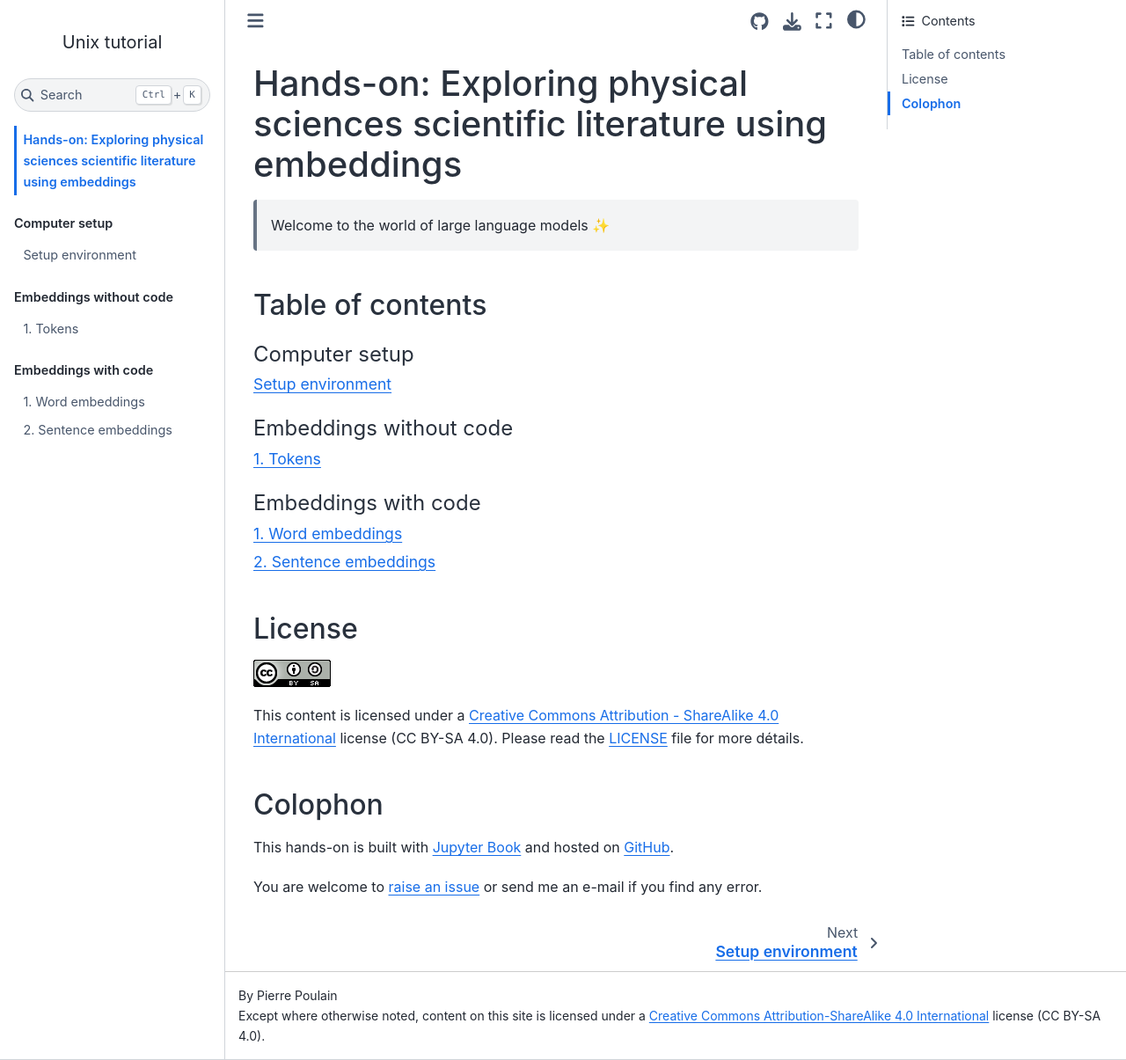
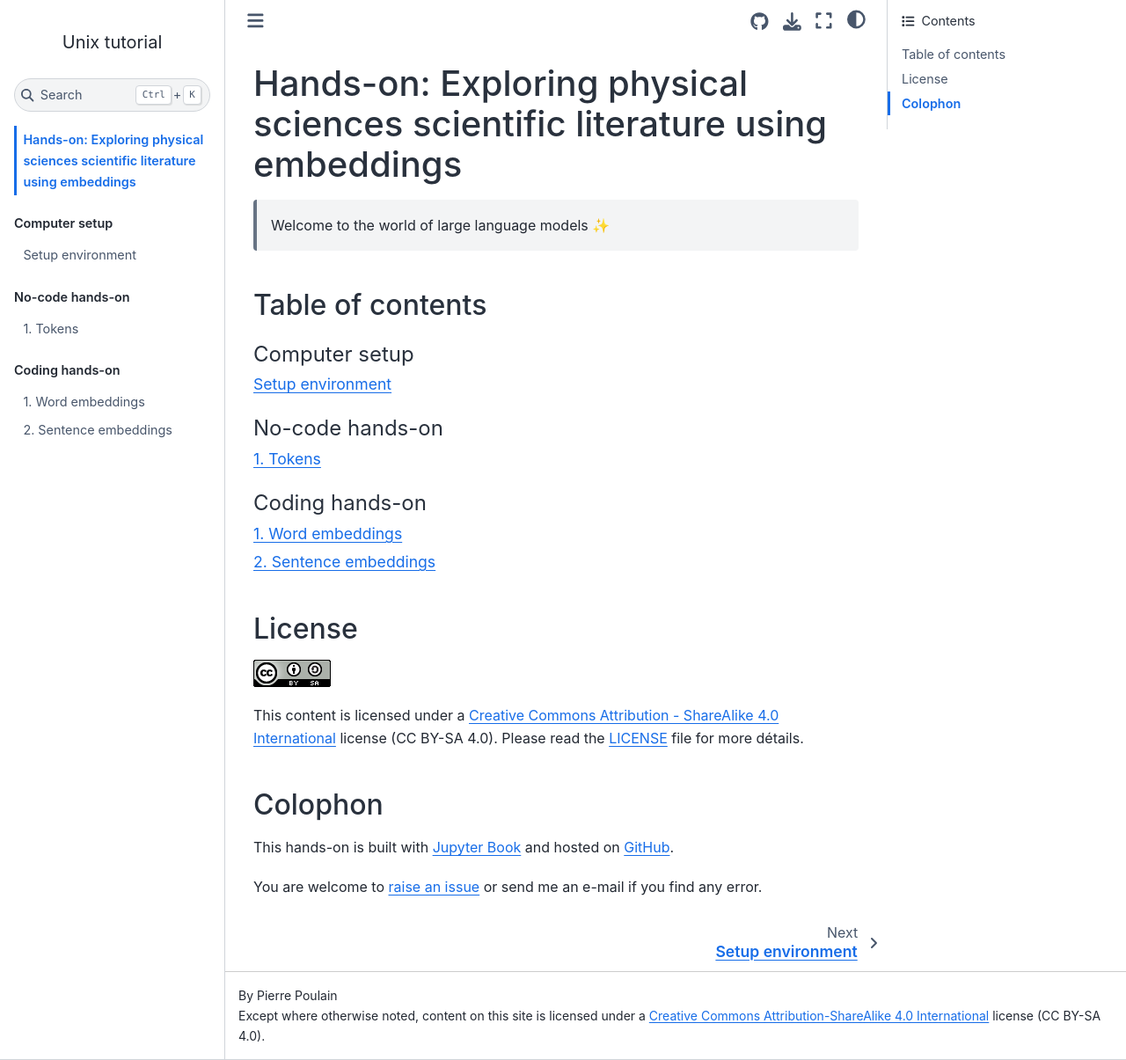
Before and after one commit to pierrepo/handson-scientific-literature-embeddings, a Jupyter Book: the page built from content/intro.md, in a window 1280 px wide and 1205 px high. Shown: the whole window at 88% size. Built offline with Jupyter Book 1.0.4 settings and Sphinx 7.4.7 and the Sphinx Book theme 1.1.4, drawn with Linux system fonts in a browser that asks for light colours; pages that are not in the unit, such as notebooks, are missing from menus.

Commit message:
Update section titles in toc

```diff
--- a/content/_toc.yml
+++ b/content/_toc.yml
@@ -7,12 +7,12 @@ parts:
 - caption: Computer setup
   chapters:
   - file: setup
-- caption: Embeddings without code
+- caption: No-code hands-on
   numbered: true
   chapters:
   - file: tokens
   - file: embeddings
-- caption: Embeddings with code
+- caption: Coding hands-on
   numbered: true
   chapters:
   - file: word_embeddings
```
